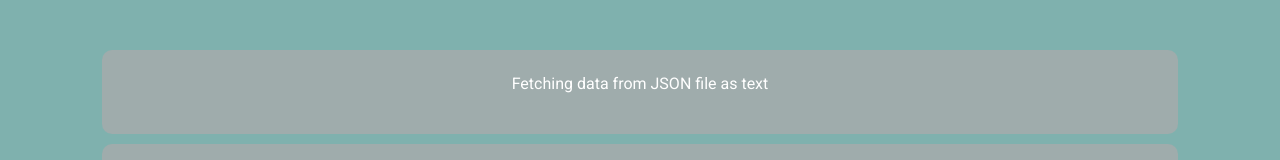
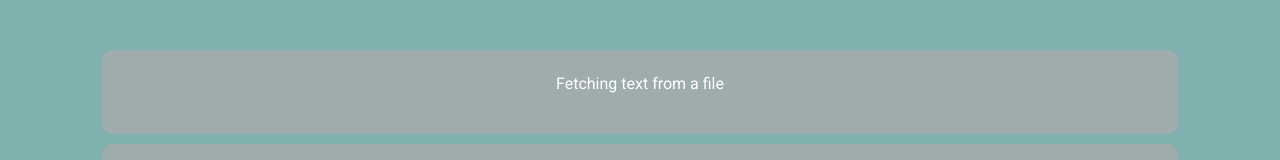
Before and after one commit to RafalM2000/http, an Angular app: page /two in a window 1280 px wide. Shown: the part 293-453 px from the top of the page. Built offline with nearby package versions, Linux system fonts and the light colour scheme.

Commit message:
change of subTitle

```diff
--- a/src/app/two/two.component.ts
+++ b/src/app/two/two.component.ts
@@ -8,7 +8,7 @@ import { Component, OnInit } from '@angular/core';
 })
 export class TwoComponent implements OnInit {
 
-  subTitle: string = 'Fetching data from JSON file as text';
+  subTitle: string = 'Fetching text from a file';
 
   constructor() { }
 
```
